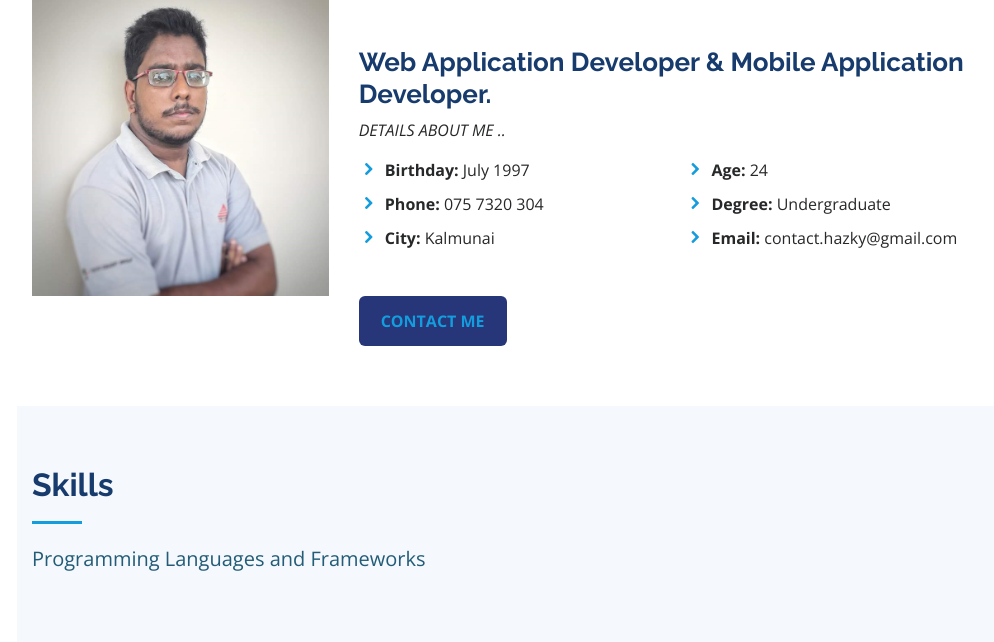
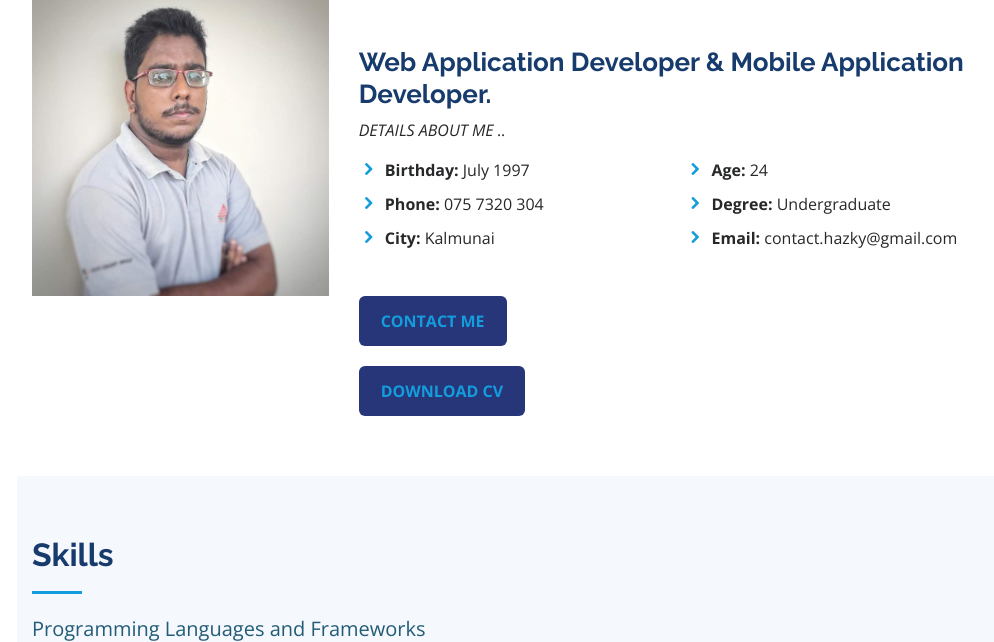
Before and after one commit to HazeerZacky/Hazeer-Portfolio, a PHP site: page / in a window 1280 px wide. Shown: the part 1089-1731 px from the top of the page, without its empty margins (283-1277 px from the left). Run offline with PHP 8.4, Linux system fonts and the light colour scheme.

Commit message:
Download cv

```diff
--- a/index.html
+++ b/index.html
@@ -124,6 +124,7 @@
               </div>
             </div>
           <div class ="main-button"><a href="#contact">Contact ME</a></div>
+          <div class ="main-button"><a href="https://drive.google.com/file/d/1CwVxnkm92Pd_Uaq1YNr_ppv_NlVgA_um/view?usp=sharing">Download CV</a></div>
           </div>
         </div>
 
--- a/index.php
+++ b/index.php
@@ -124,6 +124,7 @@
               </div>
             </div>
           <div class ="main-button"><a href="#contact">Contact ME</a></div>
+          <div class ="main-button"><a href="https://drive.google.com/file/d/1CwVxnkm92Pd_Uaq1YNr_ppv_NlVgA_um/view?usp=sharing">Download CV</a></div>
           </div>
         </div>
 
```
